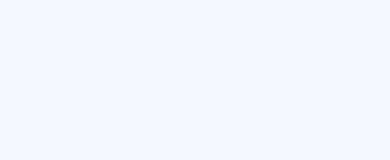
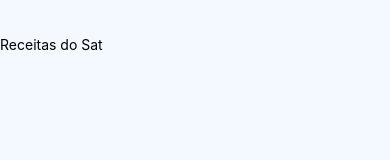
Before and after one commit to johnnysat/Receitas-do-Sat, a React Native app: screen / in a window 390 px wide. Shown: the top 160 px of the page. Built offline with nearby package versions, Linux system fonts and the light colour scheme.

Commit message:
Criado component da logo e adicionado ao home

```diff
--- /dev/null
+++ b/src/components/logo/index.js
@@ -0,0 +1,9 @@
+import {View, Text, StyleSheet } from 'react-native'
+
+export function Logo () {
+  return (
+    <View>
+      <Text>Receitas do Sat</Text>
+    </View>
+  )
+}
--- a/src/pages/home/index.js
+++ b/src/pages/home/index.js
@@ -1,9 +1,10 @@
 import { View, Text, StyleSheet, SafeAreaView} from 'react-native';
+import { Logo } from '../../components/logo';
 
 export function Home() {
   return(
   <SafeAreaView style={styles.container}>
-
+    <Logo />
   </SafeAreaView>
   )
 }
```
